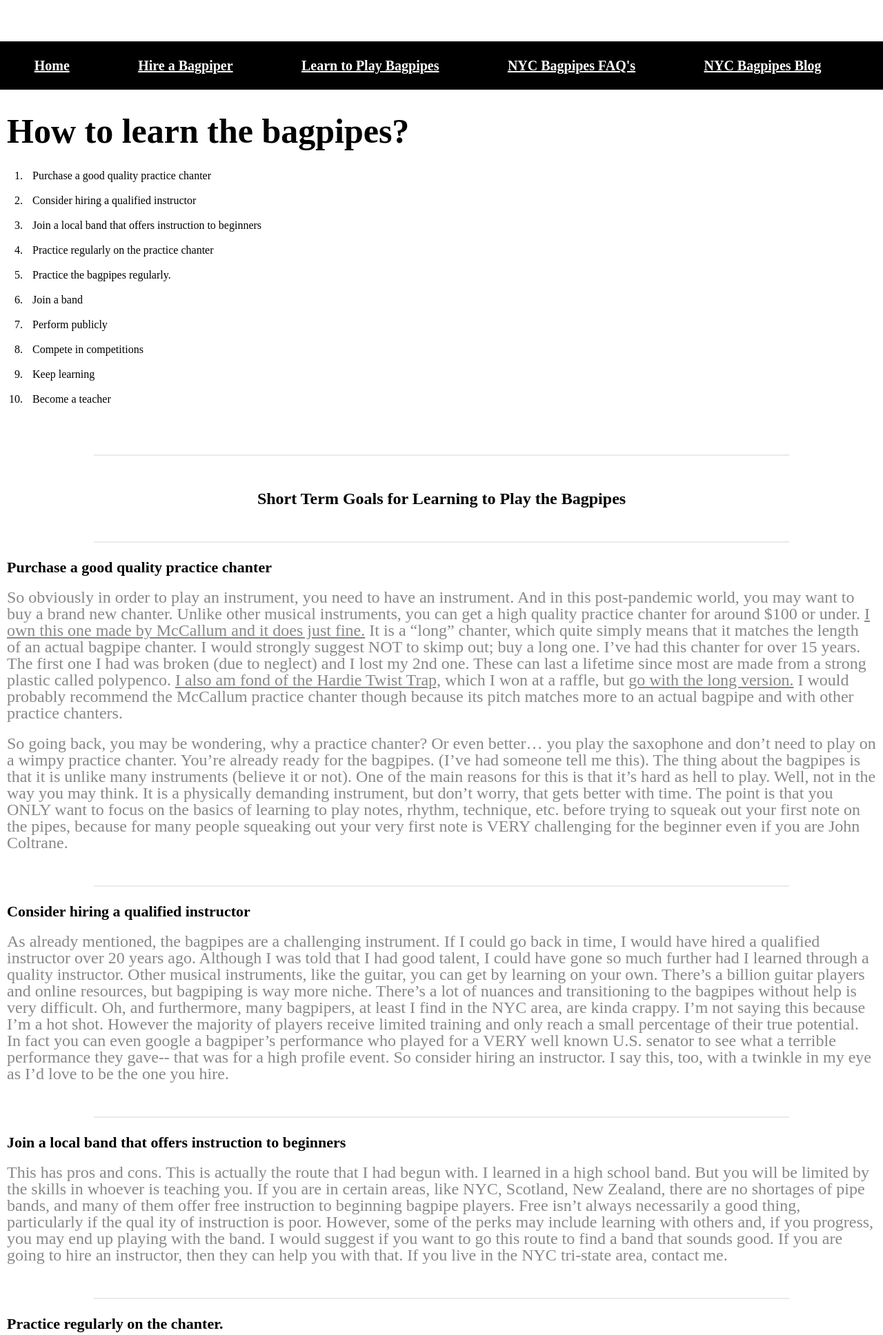
After one commit to CristopherMRodriguez/nycbagpipes-php, a PHP site: page /bagpipe-blog/learn-to-play-the-bagpipes-blog.php in a window 1280 px wide. The commit adds this page. Shown: the top 1936 px of the page at 69% size. Run offline with PHP 8.4, Linux system fonts and the light colour scheme; data that the repository does not hold is empty; some web fonts are replaced.

Commit message:
add blog post

```diff
--- /dev/null
+++ b/bagpipe-blog/learn-to-play-the-bagpipes-blog.php
@@ -0,0 +1,93 @@
+<?php require "../components/head.php"?>
+		<title>How to Learn to Play the Bagpipes</title>
+		<?php $content = "How to Learn the Bagpipes. Here are several steps you can follow to learn how to play the bagpipes.";?>
+		<meta name="description" content="<?php echo $content;?>">
+		<meta property="og:description" content="<?php echo $content;?>">
+	</head>
+	<body>
+		<?php require "../components/googleTagBody.php";?>
+		<!--?php require "../components/call.php";?-->
+		<?php require "../components/nav.php";?>
+
+		<section class="blog-post-section">
+			<div class="blog-post-div">
+				<div class="blog-post-beginning">
+					<h1 class="section-title blog-post-title">How to learn the bagpipes?</h1>
+					<!--img src="" alt="How to Learn the Bagpipes"-->
+					<ol class="blog-list">
+						<li class="blog-list-item">Purchase a good quality practice chanter</li>
+						<li class="blog-list-item">Consider hiring a qualified instructor</li>
+						<li class="blog-list-item">Join a local band that offers instruction to beginners</li>
+						<li class="blog-list-item">Practice regularly on the practice chanter</li>
+						<li class="blog-list-item">Practice the bagpipes regularly.</li>
+						<li class="blog-list-item">Join a band</li>
+						<li class="blog-list-item">Perform publicly</li>
+						<li class="blog-list-item">Compete in competitions</li>
+						<li class="blog-list-item">Keep learning</li>
+						<li class="blog-list-item">Become a teacher</li>
+					</ol>
+				</div>
+				<div class="section-border"></div>
+				<h2 class="section-subtitle blog-h2">Short Term Goals for Learning to Play the Bagpipes</h2>
+
+				<div class="section-border"></div>
+				<h3 class="section-subtitle blog-h3">Purchase a good quality practice chanter</h3>
+				<p class="section-p blog-post-p">So obviously in order to play an instrument, you need to have an instrument.  And in this post-pandemic world, you may want to buy a brand new chanter.  Unlike other musical instruments, you can get a high quality practice chanter for around $100 or under.
+					<a target="blank" href="https://www.hendersongroupltd.com/product/mccallum-long-poly-practice-chanter-with-imitation-ivory/">I own this one made by McCallum and it does just fine.</a>  It is a “long” chanter, which quite simply means that it matches the length of an actual bagpipe chanter.  I would strongly suggest NOT to skimp out; buy a long one.  I’ve had this chanter for over 15 years.  The first one I had was broken (due to neglect) and I lost my 2nd one.  These can last a lifetime since most are made from a strong plastic called polypenco.
+					<a target="blank" href="https://www.hendersongroupltd.com/product/hardie-regular-length-poly-practice-chanter-with-twist-trap/">I also am fond of the Hardie Twist Trap,</a> which I won at a raffle, but
+					<a target="blank" href="https://www.hendersongroupltd.com/product/hardie-long-poly-practice-chanter-with-twist-trap/">go with the long version.</a>  I would probably recommend the McCallum practice chanter though because its pitch matches more to an actual bagpipe and with other practice chanters.</p>
+				<p class="section-p blog-post-p">So going back, you may be wondering, why a practice chanter?  Or even better… you play the saxophone and don’t need to play on a wimpy practice chanter.  You’re already ready for the bagpipes.  (I’ve had someone tell me this).  The thing about the bagpipes is that it is unlike many instruments (believe it or not).  One of the main reasons for this is that it’s hard as hell to play.  Well, not in the way you may think.  It is a physically demanding instrument, but don’t worry, that gets better with time.  The point is that you ONLY want to focus on the basics of learning to play notes, rhythm, technique, etc. before trying to squeak out your first note on the pipes, because for many people squeaking out your very first note is VERY challenging for the beginner even if you are John Coltrane.</p>
+
+				<div class="section-border"></div>
+				<h3 class="section-subtitle blog-h3">Consider hiring a qualified instructor</h3>
+				<p class="section-p blog-post-p">As already mentioned, the bagpipes are a challenging instrument.  If I could go back in time, I would have hired a qualified instructor over 20 years ago.  Although I was told that I had good talent, I could have gone so much further had I learned through a quality instructor.  Other musical instruments, like the guitar, you can get by learning on your own.  There’s a billion guitar players and online resources, but bagpiping is way more niche. There’s a lot of nuances and transitioning to the bagpipes without help is very difficult. Oh, and furthermore, many bagpipers, at least I find in the NYC area, are kinda crappy. I’m not saying this because I’m a hot shot.  However the majority of players receive limited training and only reach a small percentage of their true potential.  In fact you can even google a bagpiper’s performance who played for a VERY well known U.S. senator to see what a terrible performance they gave-- that was for a high profile event. So consider hiring an instructor.  I say this, too, with a twinkle in my eye as I’d love to be the one you hire.</p>
+
+				<div class="section-border"></div>
+				<h3 class="section-subtitle blog-h3">Join a local band that offers instruction to beginners</h3>
+				<p class="section-p blog-post-p">This has pros and cons.  This is actually the route that I had begun with.  I learned in a high school band.  But you will be limited by the skills in whoever is teaching you.  If you are in certain areas, like NYC, Scotland, New Zealand, there are no shortages of pipe bands, and many of them offer free instruction to beginning bagpipe players. Free isn’t always necessarily a good thing, particularly if the qual ity of instruction is poor.  However, some of the perks may include learning with others and, if you progress, you may end up playing with the band.  I would suggest if you want to go this route to find a band that sounds good.  If you are going to hire an instructor, then they can help you with that.  If you live in the NYC tri-state area, contact me.</p>
+
+				<div class="section-border"></div>
+				<h3 class="section-subtitle blog-h3">Practice regularly on the chanter.</h3>
+				<p class="section-p blog-post-p">This should be obvious but then again some people are lazy and expect good results. Bagpiping is a skill, and a skill takes time to learn. So try to set some time in your day to practice 20 minutes minimum.  30 minutes is better; 60 minutes and you’ll be flying. The beauty of it is is that practicing reaps rewards and it is a nurturing process. Furthermore, you’d be wasting your money or instructor’s time if you didn’t reinforce your lessons with adequate practice. Even the most patient instructors may break and tell you that this just isn’t working out if you don’t put any effort at all into practicing.</p>
+
+				<div class="section-border"></div>
+				<h2 class="section-subtitle blog-h2">Mid Term Goals for Learning to Play the Bagpipes</h2>
+
+				<div class="section-border"></div>
+				<h3 class="section-subtitle blog-h3">Practice the bagpipes regularly. </h3>
+				<p class="section-p blog-post-p">This goes hand in hand with the above but this can also get more complicated.  You can’t just practice on the practice chanter and magically get good on the bagpipes.  Perhaps you’ll develop amazing fingerwork on the practice chanter, but that won’t fill in all the holes (no pun intended) of being able to play on actual bagpipes.  As mentioned before, the bagpipes are physically demanding so it requires the development of fitness and endurance. This will build up but it too is a skill that must be developed.  Blowing the bagpipe and squeezing it requires coordination to get any sound out of it.  The better you get, the better the tonal quality will get.  These are very important steps that can only be reached by regular practice of the bagpipes. Don’t be like some guys in bands who only pull out their bagpipes in March to play in the St. Patrick’s parade, never to play again after the beer runs out on March 17th. They are poor players. </p>
+				<p class="section-p blog-post-p">That being said, playing on the bagpipes regularly can pose difficulty. As my sister likes to remind me: it sounded like a dying cow when I was learning to play. Do you have a partner who is going to be sympathetic to your new and very loud hobby? Do you have a newborn baby who won’t mind? If you rent a rehearsal place to practice, will you commit time? Will your neighbors kill you? I live in a multifamily home in New York City with upstairs neighbors. For this reason, I practice in a basement. Because I am a serious piper, it has often been a large factor in me not choosing to move to a new location. And thankfully, my upstairs neighbor who can be sometimes annoying, is at least a fan of the bagpipes. At the very least, if you have a band that meets up weekly for practice, hopefully you can get some practice there.</p>
+
+				<div class="section-border"></div>
+				<h3 class="section-subtitle blog-h3">Join a Band</h3>
+				<p class="section-p blog-post-p">Joining a band is a great way to learn. The social aspect is awesome and there’s great revelry. If the band competes against other bands (which adds a very unique dynamic) in competitions, it’s super fun. However some bagpipe bands just play in local parades, and that can be just fine.  You’ll learn new tunes and learn from people who are more experienced. Just try to join a good quality band that actually cares about the music, so you don’t pick up any bad habits.</p>
+
+				<div class="section-border"></div>
+				<h3 class="section-subtitle blog-h3">Perform Publicly</h3>
+				<p class="section-p blog-post-p">I’ve met many bagpipe players who are afraid to play publicly without a band, aka solo. It’s understandable; it’s like public speaking; some people are just afraid of it. However to really learn the pipes, you don’t want to only play for yourself. What good is that? Being able to play as a soloist will develop your confidence, help you build a repertoire, and adds a new dimension to learning--that is, learning how to play in front of others.</p>
+
+				<div class="section-border"></div>
+				<h2 class="section-subtitle blog-h2">Long Term / More Ambitious Goals for Learning to Play the Bagpipes</h2>
+
+				<div class="section-border"></div>
+				<h3 class="section-subtitle blog-h3">Compete in Competitions</h3>
+				<p class="section-p blog-post-p">The real salt of the earth pipers compete. There is nothing like competition bagpiping. However only a small percentage do this because many never get past many of the above steps. To me competing is very exciting and it’s motivating. It drives me to get better.  I compete as a soloist and a band player. I have been told that the older pipe band leaders used to encourage all the members of the band to compete as soloists to truly develop themselves.</p>
+
+				<div class="section-border"></div>
+				<h3 class="section-subtitle blog-h3">Keep Learning</h3>
+				<p class="section-p blog-post-p">Bagpiping is a journey. There are so many things to learn.  I’m not saying this to discourage you; in fact I’m saying this to encourage you because it keeps things interesting!</p>
+
+				<div class="section-border"></div>
+				<h3 class="section-subtitle blog-h3">Become a Teacher</h3>
+				<p class="section-p blog-post-p">They say you don’t know anything until you can teach it. When a student asks a question, an instructor’s knowledge is put to the test. Perhaps one day your knowledge will be put to the test too.</p>
+
+				<div class="section-border"></div>
+				<p class="section-p blog-post-p">Happy Piping.  Have any questions? Shoot me an <a href="mailto: nycbagpipes@gmail.com">email</a>.</p>
+
+			</div>
+		</section>
+
+		<?php require "../components/footer.php";?>
+		<script src="../script.js"></script>
+	</body>
+</html>
--- a/components/footer.php
+++ b/components/footer.php
@@ -33,7 +33,7 @@
         <li onclick="mobile()" class="button-mobile">
           <div class="collapsible-parent-div">
             <span>Hire a Bagpiper</span>
-            <img class="down-arrow" src="./img/home-arrow-bottom.png">
+            <img class="down-arrow" src="https://nycbagpipes.com/img/home-arrow-bottom.png">
           </div>
         </li>
         <ul id="hire" class="hire-a-bagpiper-footer-ul-mobile collapsible-ul">
@@ -47,7 +47,7 @@
         <li onclick="mobile2()" class="button-mobile">
           <div class="collapsible-parent-div">
             <span>Learn to Play Bagpipes</span>
-            <img class="down-arrow" src="./img/home-arrow-bottom.png">
+            <img class="down-arrow" src="https://nycbagpipes.com/img/home-arrow-bottom.png">
           </div>
         </li>
         <ul id="learn" class="learn-to-play-bagpipes-footer-ul-mobile collapsible-ul">
@@ -59,7 +59,7 @@
         <li onclick="mobile3()" class="button-mobile">
           <div class="collapsible-parent-div">
             <span>Bagpipe FAQ's</span>
-            <img class="down-arrow" src="./img/home-arrow-bottom.png">
+            <img class="down-arrow" src="https://nycbagpipes.com/img/home-arrow-bottom.png">
           </div>
         </li>
         <ul id="faq" class="nyc-bagpipes-faq-ul-mobile collapsible-ul">
@@ -91,7 +91,7 @@
     </div>
     <div class="email-div footer-group">
       <p class="email-div-p">Email us at: </p>
-      <a class="email-anchor-footer" href="nycbagpipes@gmail.com">NYCBagpipes@gmail.com</a>
+      <a class="email-anchor-footer" href="mailto: nycbagpipes@gmail.com">NYCBagpipes@gmail.com</a>
     </div>
   </footer>
 </section>
--- a/index.php
+++ b/index.php
@@ -69,7 +69,7 @@
 						<h3 class="section-subtitle">Click here to read the blog.</h3>
 					</button>
 				</a>
-				<p class="section-p">Some (hopefully) useful info on hiring a bagpiper, learning bagpipes, and other bagpiper related stuff.</p>
+				<a class="home-blog-links" href="./bagpipe-blog/learn-to-play-the-bagpipes-blog.php">How to Learn the Bagpipes (the right way)</a>
 			</div>
 			<a class="pic-anchor"  class="button" href="<?php echo "/bagpipe-blog";?>">
 				<img src="./img/bagpipes-blog.jpeg" alt="Bagpipes Blog">
--- a/styles.css
+++ b/styles.css
@@ -31,7 +31,7 @@ footer, header, hgroup, menu, nav, section {
 body {
 	line-height: 1;
 }
-ol, ul {
+ul {
 	list-style: none;
 }
 blockquote, q {
@@ -431,6 +431,58 @@ p {
 	font-size: 24px;
 }
 
+.home-blog-links {
+	font-family: var(--ff-secondary);
+	font-size: 30px;
+}
+
+/*Bagpipe Blog Landing Page */
+
+.blog-link-section {
+	margin: 100px 0 100px 0;
+	font-family: var(--ff-secondary);
+}
+
+/*Blog Posting Section */
+
+.blog-post-section {
+	text-align: left;
+	padding: 10px;
+}
+
+.blog-post-title {
+	margin-top: 25px;
+}
+
+.blog-list {
+	margin-top: 10px;
+	margin-left: 15px;
+	padding: 12px;
+}
+
+.blog-list-item {
+	padding: 10px;
+}
+
+.blog-h2 {
+	font-size: 24px;
+	padding-top: 50px;
+	font-weight: 900;
+	text-align: center;
+}
+
+.blog-h3 {
+	font-size: 22px;
+	font-weight: 600;
+	margin-top: 25px;
+}
+
+.blog-post-p {
+	margin-top: 20px;
+}
+
+/*media layout*/
+
 @media (max-width: 500px) {
 	.hero-title {
 		font-size: 60px;
```
Also changed, not shown: bagpipe-blog/index.php (+7 -3 lines), 2 other files.
